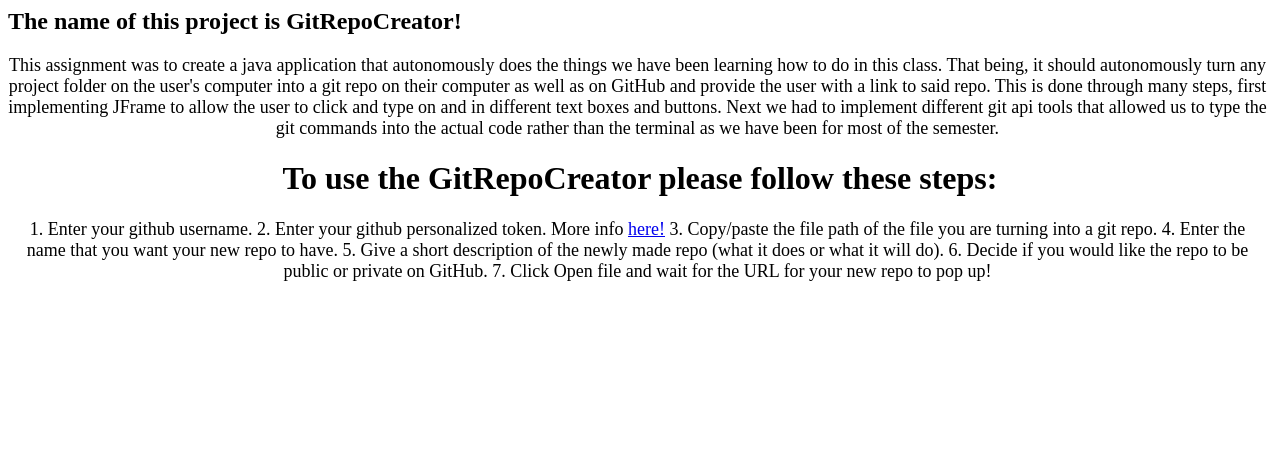
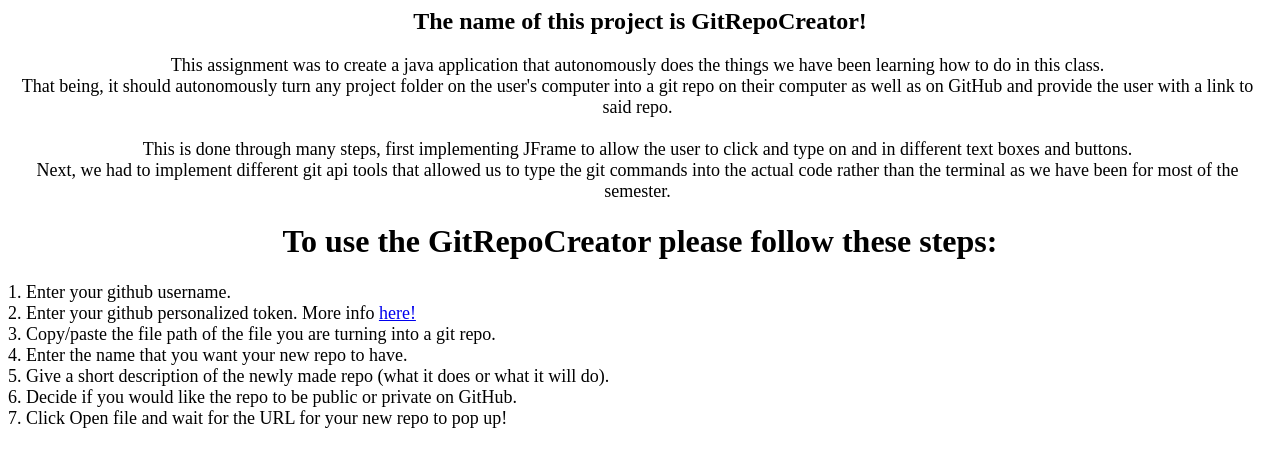
Before and after one commit to jjnoga/GitRepoCreator, a plain HTML site: page docs/Website.html in a window 1280 px wide. Drawn offline with Linux system fonts and the light colour scheme.

Commit message:
More polished working website

```diff
--- a/docs/Website.html
+++ b/docs/Website.html
@@ -5,29 +5,29 @@
     </head>
 
     <body>
-        <h2 class=".subheader">
+        <h2 class="subheader">
             The name of this project is GitRepoCreator!
         </h2>
         <p class="paragraph">
-            This assignment was to create a java application that autonomously does the things we have been learning how to do in this class.
+            This assignment was to create a java application that autonomously does the things we have been learning how to do in this class.<br>
             That being, it should autonomously turn any project folder on the user's computer into a git repo on their computer as well as on GitHub
-            and provide the user with a link to said repo.
-
-            This is done through many steps, first implementing JFrame to allow the user to click and type on and in different text boxes and buttons.
-            Next we had to implement different git api tools that allowed us to type the git commands into the actual code rather than the terminal
+            and provide the user with a link to said repo.<br>
+            <br>
+            This is done through many steps, first implementing JFrame to allow the user to click and type on and in different text boxes and buttons.<br>
+            Next, we had to implement different git api tools that allowed us to type the git commands into the actual code rather than the terminal
             as we have been for most of the semester.
         </p>
 
         <h1 class="header">
             To use the GitRepoCreator please follow these steps:
         </h1>
-        <p class="paragraph">
-            1. Enter your github username.
-            2. Enter your github personalized token. More info <a href=https://docs.github.com/en/authentication/keeping-your-account-and-data-secure/managing-your-personal-access-tokens>here!</a>
-            3. Copy/paste the file path of the file you are turning into a git repo.
-            4. Enter the name that you want your new repo to have.
-            5. Give a short description of the newly made repo (what it does or what it will do).
-            6. Decide if you would like the repo to be public or private on GitHub.
-            7. Click Open file and wait for the URL for your new repo to pop up!
+        <p class="paragraph2">
+            1. Enter your github username.<br>
+            2. Enter your github personalized token. More info <a href=https://docs.github.com/en/authentication/keeping-your-account-and-data-secure/managing-your-personal-access-tokens>here!</a><br>
+            3. Copy/paste the file path of the file you are turning into a git repo.<br>
+            4. Enter the name that you want your new repo to have.<br>
+            5. Give a short description of the newly made repo (what it does or what it will do).<br>
+            6. Decide if you would like the repo to be public or private on GitHub.<br>
+            7. Click Open file and wait for the URL for your new repo to pop up!<br>
         </p>
     </body>
--- a/docs/styles.css
+++ b/docs/styles.css
@@ -5,7 +5,6 @@
 
 .subheader {
     color: rgb(0, 0, 0);
-    font-style: italic;
     text-align: center;
 }
 
@@ -36,3 +35,9 @@
     font-size: 18px;
     text-align: center;
 }
+
+.paragraph2 {
+    color: rgb(0, 0, 0);
+    margin-right: 5px;
+    font-size: 18px;
+}
```
